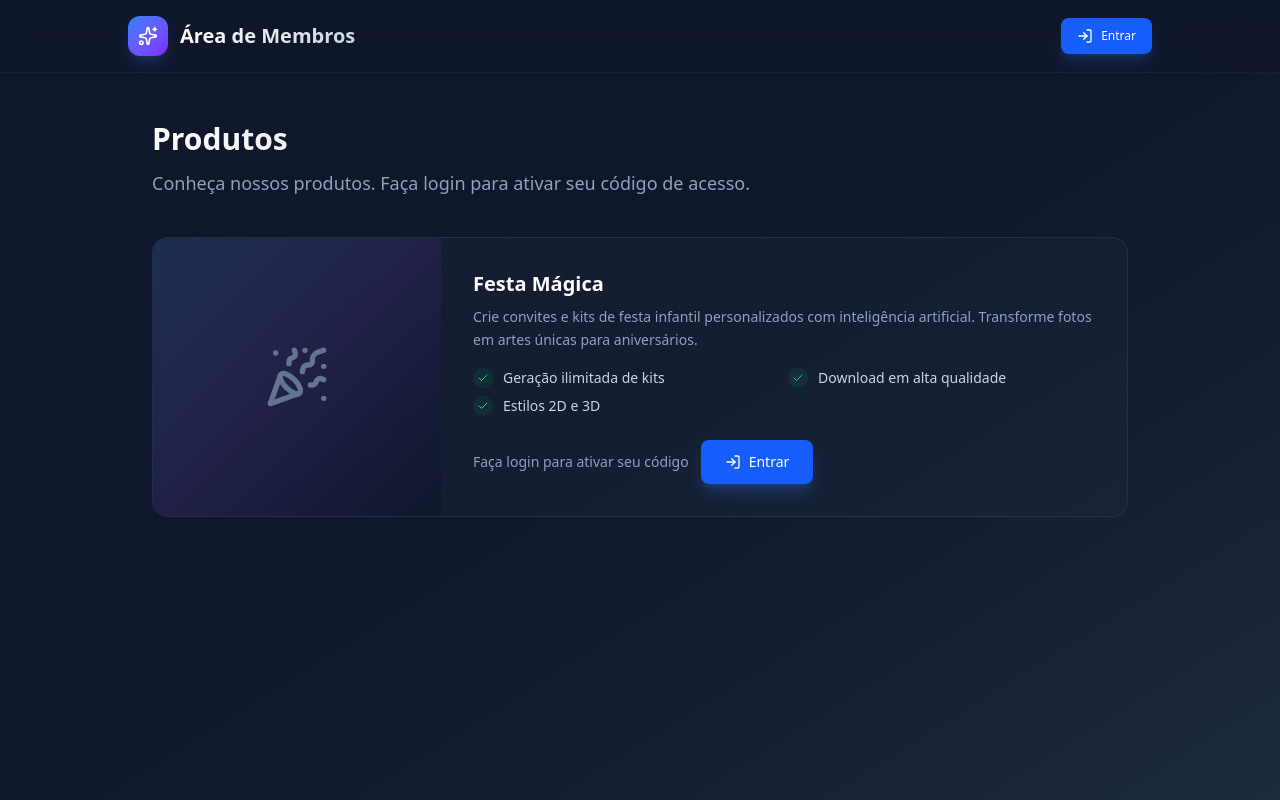
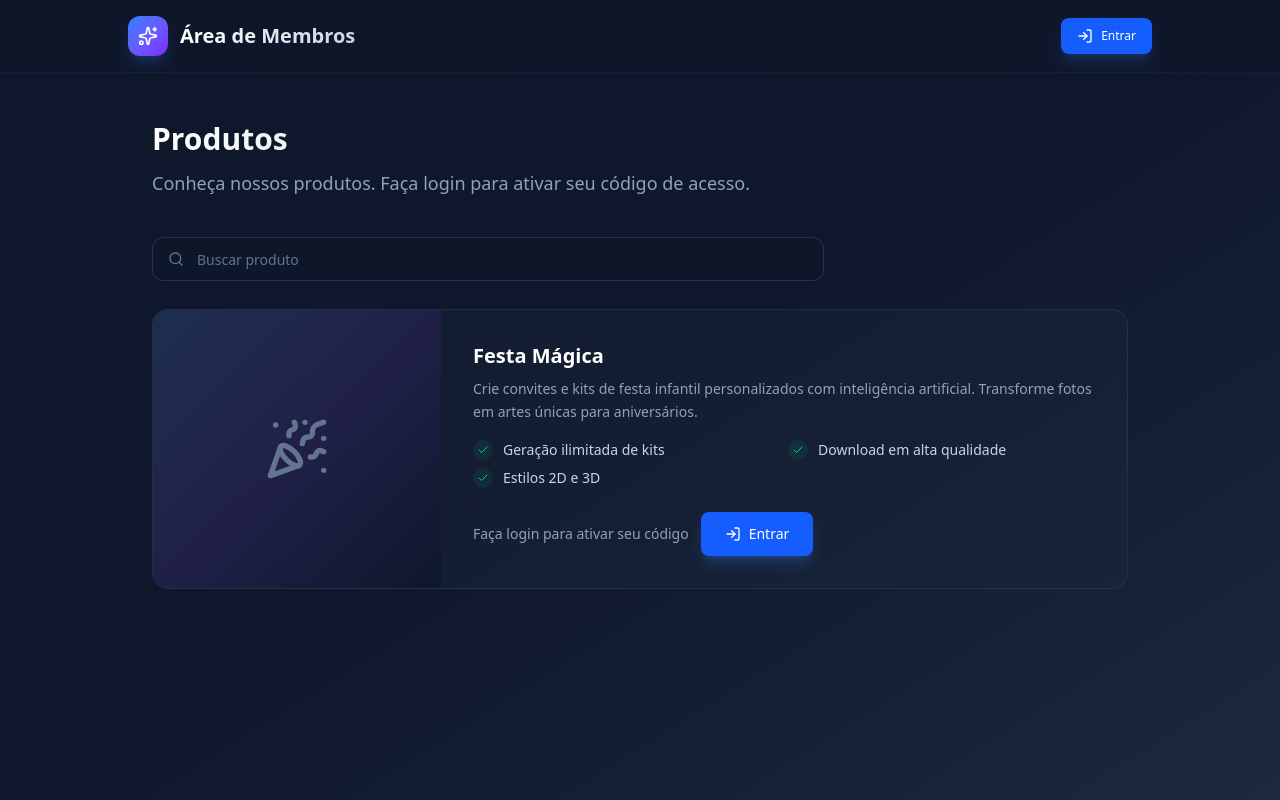
Before and after one commit to Tchongas/allanhub, a Next.js app: page / in a window 1280 px wide. Built offline with nearby package versions, Linux system fonts and the light colour scheme; no server answers.

Commit message:
search bar

```diff
--- a/src/app/home-content.tsx
+++ b/src/app/home-content.tsx
@@ -2,7 +2,7 @@
 
 import { useEffect, useState } from 'react';
 import { useSearchParams } from 'next/navigation';
-import { AlertCircle, LogIn, Settings, Sparkles } from 'lucide-react';
+import { AlertCircle, LogIn, Search, Settings, Sparkles, X } from 'lucide-react';
 import { Button } from '@/components/ui';
 import { ProductCard } from '@/components/product-card';
 import { ProfileModal } from '@/components/profile-modal';
@@ -20,6 +20,7 @@ export default function HomeContent() {
   const [products, setProducts] = useState<Product[]>([]);
   const [banners, setBanners] = useState<Banner[]>([]);
   const [isAdmin, setIsAdmin] = useState(false);
+  const [productSearch, setProductSearch] = useState('');
 
   const errorParam = searchParams.get('error');
   const productParam = searchParams.get('product');
@@ -136,6 +137,17 @@ export default function HomeContent() {
     return aRank - bRank;
   });
 
+  const normalizedSearch = productSearch.trim().toLowerCase();
+  const filteredProducts = sortedProducts.filter((product) => {
+    if (!normalizedSearch) return true;
+
+    const searchableFeatures = Array.isArray(product.features)
+      ? product.features.join(' ')
+      : '';
+    const searchableContent = `${product.name} ${product.description} ${searchableFeatures}`.toLowerCase();
+    return searchableContent.includes(normalizedSearch);
+  });
+
   return (
     <div className="min-h-screen bg-gradient-to-br from-slate-900 via-slate-900 to-slate-800">
       <header className="bg-slate-900/80 backdrop-blur-md border-b border-slate-800/50 py-4 px-6 sticky top-0 z-50">
@@ -216,10 +228,34 @@ export default function HomeContent() {
           </p>
         </div>
 
+        <div className="mb-7">
+          <div className="relative w-full max-w-2xl">
+            <Search className="pointer-events-none absolute left-4 top-1/2 h-4 w-4 -translate-y-1/2 text-slate-500" />
+            <input
+              type="search"
+              value={productSearch}
+              onChange={(event) => setProductSearch(event.target.value)}
+              placeholder="Buscar produto"
+              className="h-11 w-full rounded-xl border border-slate-700/70 bg-slate-900/70 pl-11 pr-10 text-sm text-slate-100 outline-none transition-all placeholder:text-slate-500 focus:border-blue-500/60 focus:ring-2 focus:ring-blue-500/20"
+              aria-label="Buscar produto"
+            />
+            {productSearch && (
+              <button
+                type="button"
+                onClick={() => setProductSearch('')}
+                className="absolute right-3 top-1/2 -translate-y-1/2 rounded-md p-1 text-slate-400 transition-colors hover:bg-slate-800 hover:text-white"
+                aria-label="Limpar busca"
+              >
+                <X className="h-4 w-4" />
+              </button>
+            )}
+          </div>
+        </div>
+
 
 
         <div className="space-y-6">
-          {sortedProducts.map((product) => (
+          {filteredProducts.map((product) => (
             <ProductCard
               key={product.id}
               product={product}
@@ -230,6 +266,12 @@ export default function HomeContent() {
               onActivate={handleActivate}
             />
           ))}
+
+          {filteredProducts.length === 0 && (
+            <div className="rounded-2xl border border-slate-700/60 bg-slate-900/60 p-6 text-center text-slate-400">
+              Nenhum produto encontrado para <span className="text-slate-200">"{productSearch}"</span>.
+            </div>
+          )}
         </div>
       </main>
     </div>
```
